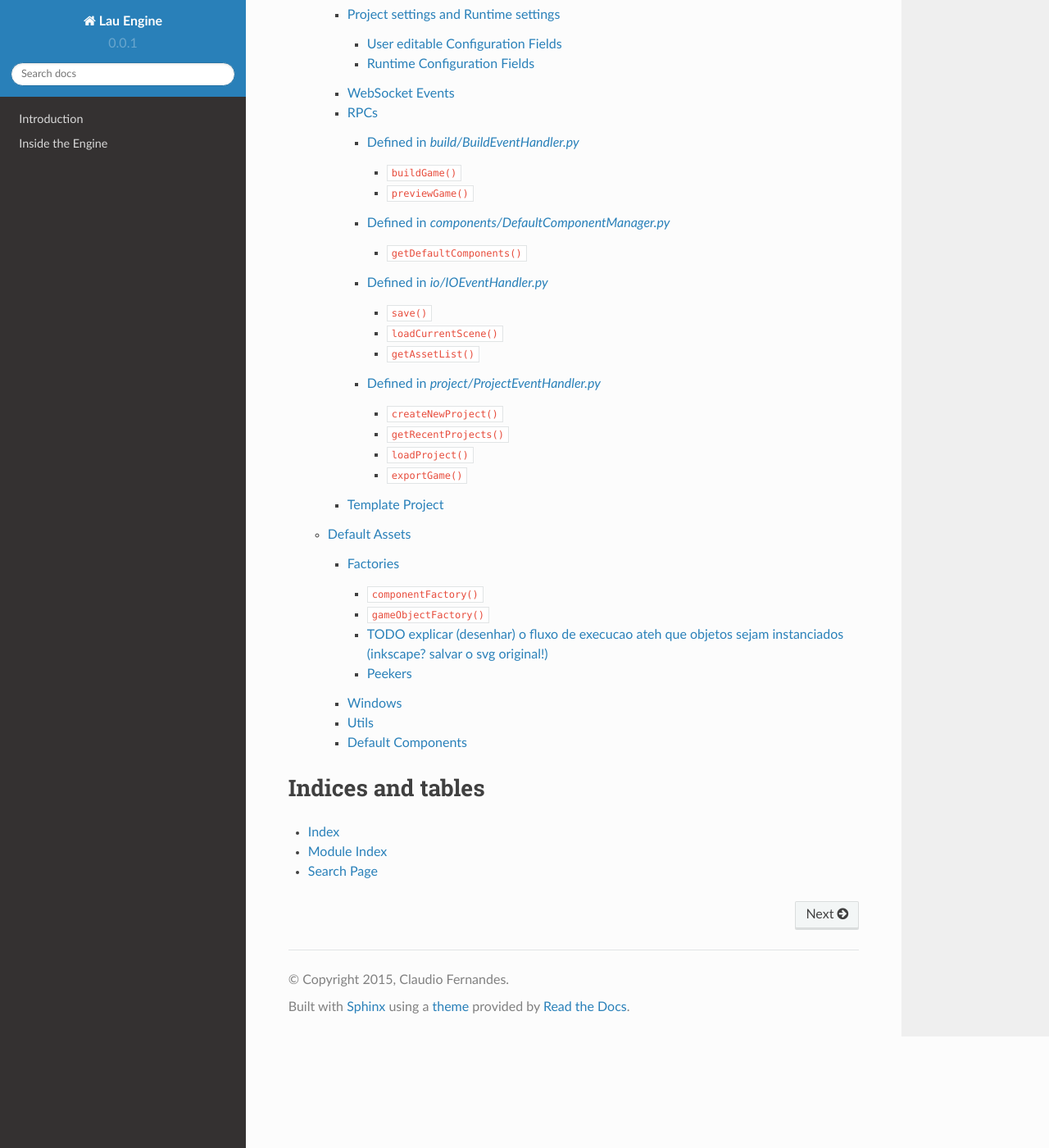
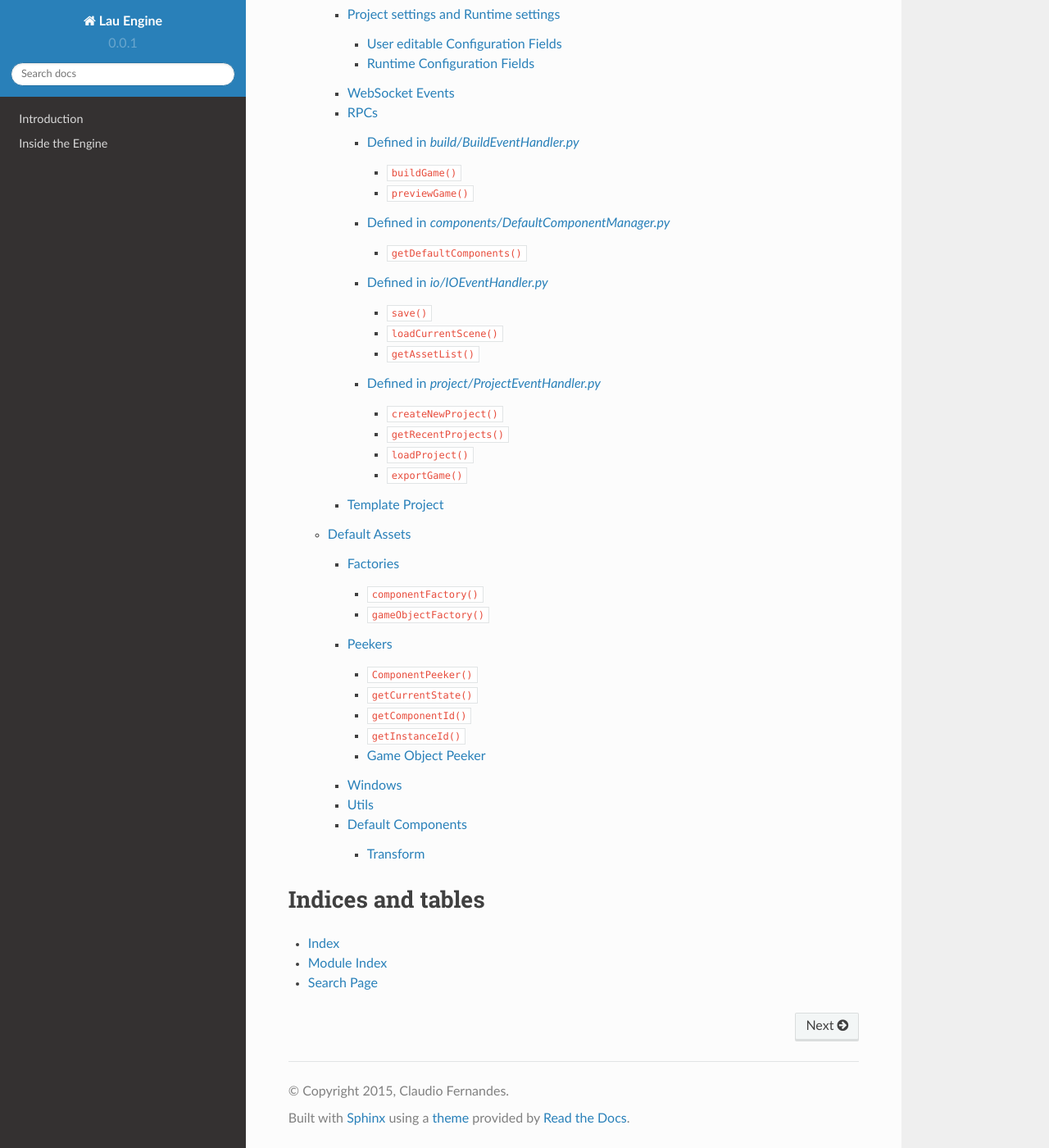
Before and after one commit to csantosbh/Lauen, a Sphinx documentation site: the page built from docs/source/index.rst, in a window 1280 px wide and 1400 px high, scrolled down 2039 px. Shown: the whole window at 82% size. Built offline with Sphinx 7.4.7 and the Read the Docs theme 2.0.0, drawn with Linux system fonts in a browser that asks for light colours; some of the changed lines change nothing that is shown.

Commit message:
Proceeding with standard assets documentation.

```diff
--- a/docs/source/conf.py
+++ b/docs/source/conf.py
@@ -34,6 +34,8 @@
 extensions = [
     'sphinx.ext.coverage',
     'sphinx.ext.mathjax',
+    'sphinx.ext.graphviz',
+    'sphinxcontrib.plantuml'
 ]
 
 # Add any paths that contain templates here, relative to this directory.
--- a/docs/source/default_assets.rst
+++ b/docs/source/default_assets.rst
@@ -34,11 +34,73 @@
 
     :param objects: Serialized array of gameobjects, containing their components as well.
 
-TODO explicar (desenhar) o fluxo de execucao ateh que objetos sejam instanciados (inkscape? salvar o svg original!)
+The sequence diagram below indicates where and when game objects are
+instantiated under normal conditions:
+
+.. uml::
+
+   Window -> Game: init()
+   Game -> Factories: gameObjectFactory()
+   Factories -> Factories: componentFactory()
+   Factories -> GameObject: addComponent()
+   Game <- Factories: gameObjects
+
+
 ====
 Peekers
 ====
 
+Peekers are helper classes created with easy component serialization in mind.
+Component Peekers are essentially children of the ``Component`` class, with an
+internal pointer to an actual component class.
+
+They are implemented as :ref:`CPY files <cpy-templates>`, so that all script
+fields can be retrieved in compilation time. Every Component Peeker implement the
+following methods:
+
+.. cpp:function:: ComponentPeeker(shared_ptr<T> actualComponent)
+
+   The only available ComponentPeeker constructor. Takes a shared pointer to
+   the actual component as a parameter.
+
+   :param actualComponent: Shared pointer to the actual component being wrapped.
+
+.. cpp:function:: const pp::VarDictionary& getCurrentState()
+
+   Returns the current state of the component wrapped by the peeker (that is,
+   the current values of all its public fields).
+
+.. cpp:function:: int getComponentId()
+
+   Returns the :ref:`unique numeric id <define-unique-component-id>` associated
+   with the component type. Every component of that particular type will return
+   the same id whenever this function is called.
+
+.. cpp:function:: int getInstanceId()
+
+   Returns a unique numeric instance id that's computed sequentially during
+   runtime. Every component instance will have a different instance id.
+
+
+-------
+Game Object Peeker
+-------
+The Game Object peeker is responsible for using these methods in order to
+update the Editor state during a preview run. It is implemented as a
+specialization of the GameObject class, and is only used in preview mode.
+
+If the game is compiled in preview mode, game object instantiation will occur
+as the sequence diagram below illustrates:
+
+.. uml::
+
+   NaClWindow -> Game: init()
+   Game -> Factories: gameObjectFactory()
+   Factories -> Factories: componentFactory()
+   Factories -> GameObjectPeeker: addComponent()
+   NaClWindow <- GameObjectPeeker: addComponent()
+   NaClWindow -> Editor: broadcasts "component added" event
+   Game <- Factories: gameObjects
 
 ====
 Windows
```
